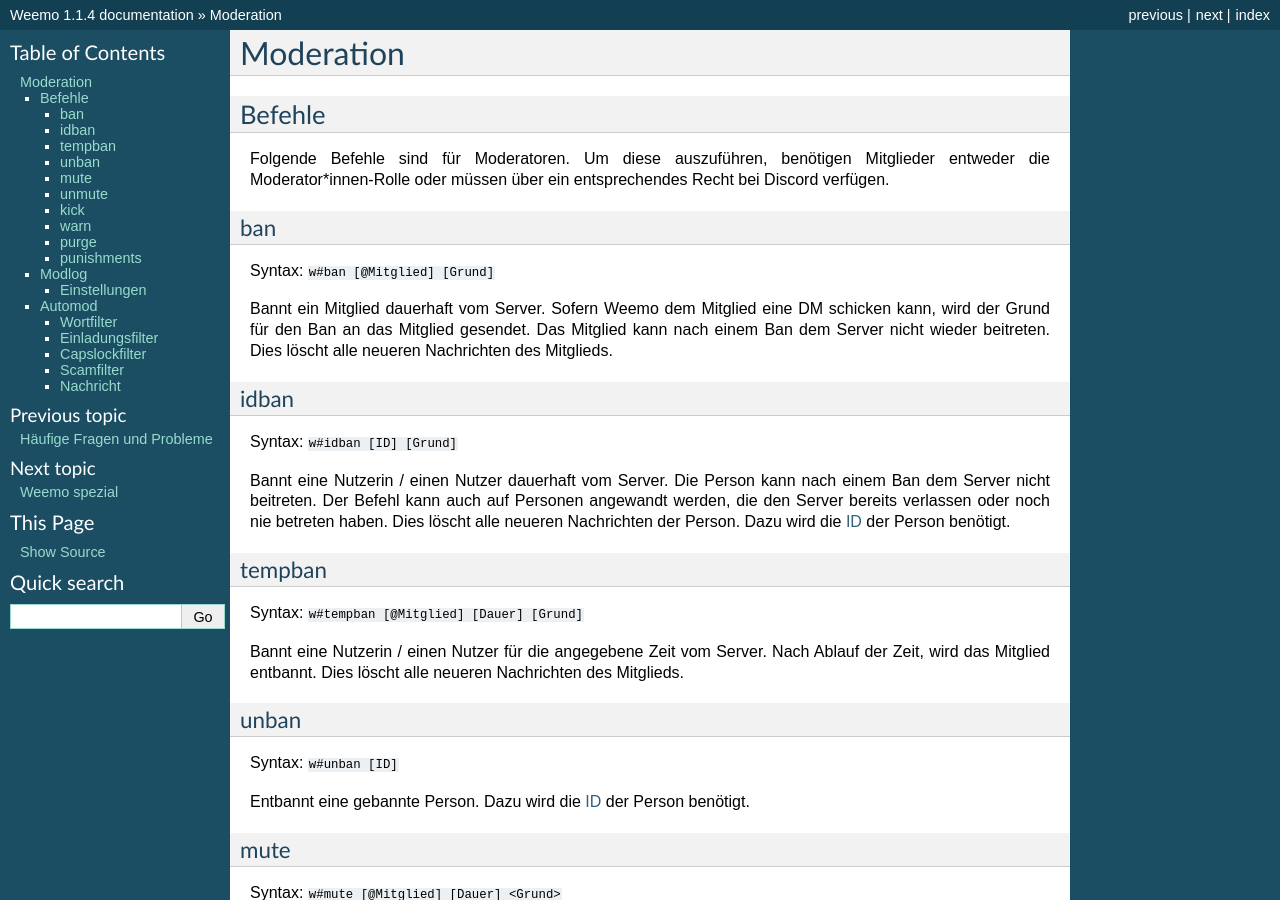
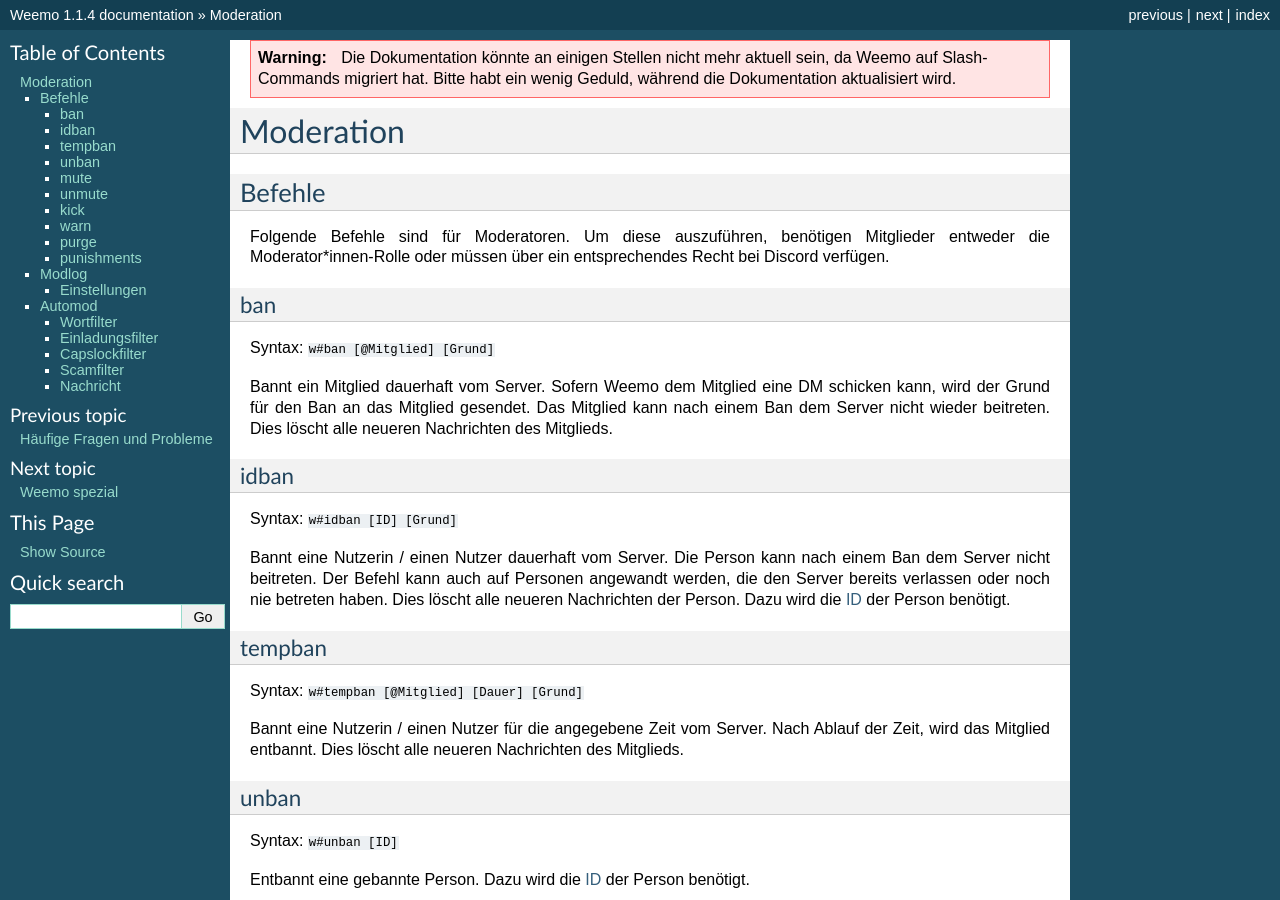
Before and after one commit to niborus/weemo-doc, a Sphinx documentation site: the page built from docs/moderation.rst, in a window 1280 px wide and 900 px high. Built offline with Sphinx 7.4.7, drawn with Linux system fonts in a browser that asks for light colours.

Commit message:
Update moderation.rst

```diff
--- a/docs/moderation.rst
+++ b/docs/moderation.rst
@@ -1,3 +1,6 @@
+.. warning::
+    Die Dokumentation könnte an einigen Stellen nicht mehr aktuell sein, da Weemo auf Slash-Commands migriert hat. Bitte habt ein wenig Geduld, während die Dokumentation aktualisiert wird.
+
 .. _moderation:
 
 ==========
```
